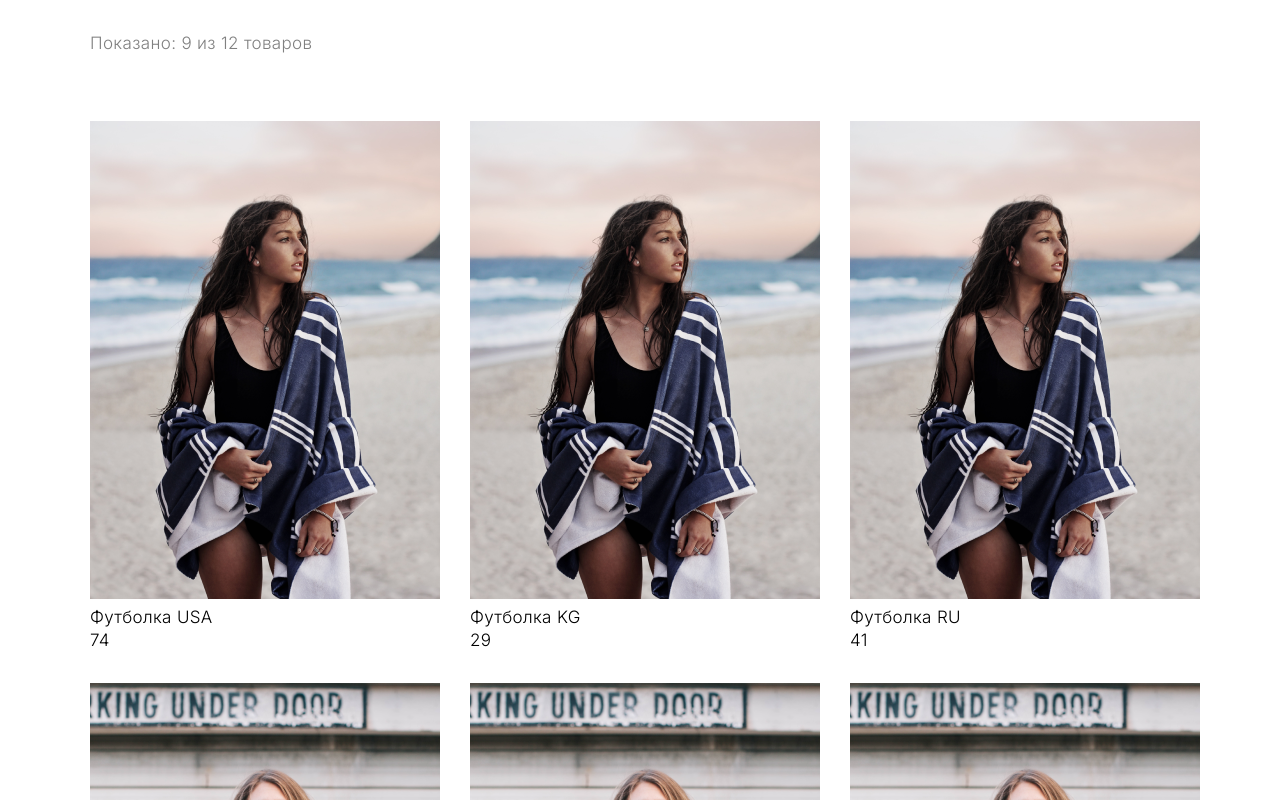
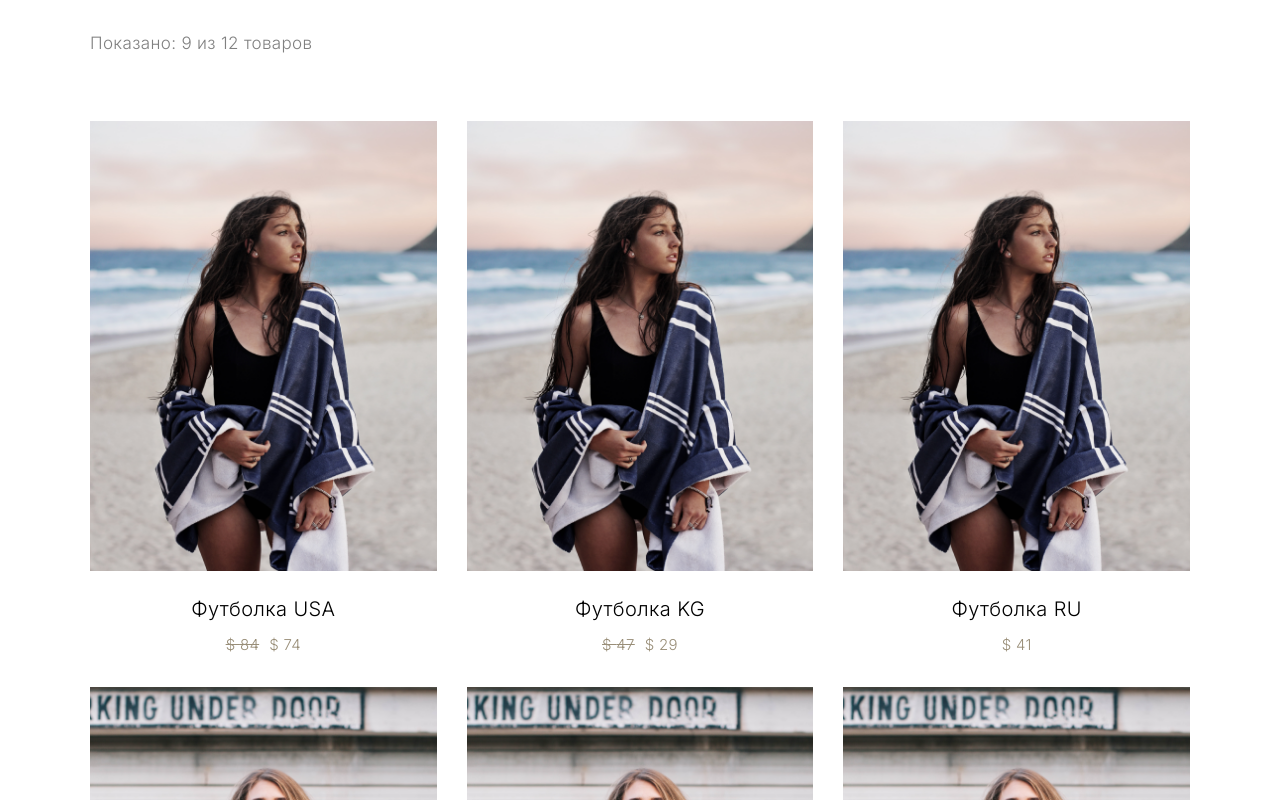
Before and after one commit to fermer123/test, a React (Create React App) app: page /shop in a window 1280 px wide. Shown: the part 640-1440 px from the top of the page. Built offline with nearby package versions, Linux system fonts and the light colour scheme; data requests are answered from the project's data file.

Commit message:
Не забывать про путь для бд

```diff
--- a/db.json
+++ b/db.json
@@ -13,6 +13,7 @@
       "id": 1,
       "title": "Футболка USA",
       "price": 74,
+      "oldPrice": 84,
       "image": "img/kup.png",
       "category": "t-shirt",
       "size": ["s", "m", "l", "xl"],
@@ -22,6 +23,7 @@
       "id": 2,
       "title": "Футболка KG",
       "price": 29,
+      "oldPrice": 47,
       "image": "img/kup.png",
       "category": "t-shirt",
       "size": ["s", "m", "l", "xl"],
@@ -85,6 +87,7 @@
       "id": 9,
       "title": "Кофта gucci",
       "price": 124,
+      "oldPrice": 674,
       "image": "img/white.png",
       "category": "sweatshirt",
       "size": ["s", "m", "l", "xl"],
--- a/src/pages/Collection/Collection.jsx
+++ b/src/pages/Collection/Collection.jsx
@@ -1,14 +1,17 @@
 import style from './Collection.module.scss';
 
-const Collection = ({ img, title, price, id }) => {
+const Collection = ({ img, title, price, oldPrice, id }) => {
   return (
     <div className='container' id={id}>
       <div className={style.collection}>
-        <div className={style.collection_img}>
-          <img alt={title} src={img} />
+        <img className={style.collection_img} alt={title} src={img} />
+        <div className={style.collection_title}>{title}</div>
+        <div>
+          {oldPrice ? (
+            <span className={style.collection_oldPrice}>$ {oldPrice}</span>
+          ) : null}
+          <span className={style.collection_price}>$ {price}</span>
         </div>
-        <div className={style.collection_title}>{title}</div>
-        <div className={style.collection_price}>{price}</div>
       </div>
     </div>
   );
--- a/src/pages/Collection/Collection.module.scss
+++ b/src/pages/Collection/Collection.module.scss
@@ -0,0 +1,37 @@
+.collection {
+  display: flex;
+  flex-direction: column;
+  align-items: center;
+}
+.collection_img {
+  max-width: 350px;
+  width: 100%;
+  height: 450px;
+  margin-bottom: 24px;
+}
+
+.collection_title {
+  margin-bottom: 10px;
+  font-weight: 500;
+  font-size: 20px;
+  line-height: 140%;
+  letter-spacing: 0.02em;
+  color: #000000;
+}
+.collection_price {
+  margin-bottom: 25px;
+  font-weight: 500;
+  font-size: 15px;
+  line-height: 140%;
+  letter-spacing: 0.02em;
+  color: #998e78;
+}
+.collection_oldPrice {
+  margin-right: 10px;
+  font-weight: 500;
+  font-size: 15px;
+  line-height: 140%;
+  letter-spacing: 0.02em;
+  color: #998e78;
+  text-decoration: line-through;
+}
--- a/src/pages/Shop/Shop.jsx
+++ b/src/pages/Shop/Shop.jsx
@@ -74,6 +74,7 @@ const Shop = () => {
               img={`../${e.image}`}
               title={e.title}
               price={e.price}
+              oldPrice={e.oldPrice}
               key={e.id}
             />
           ))}
```
